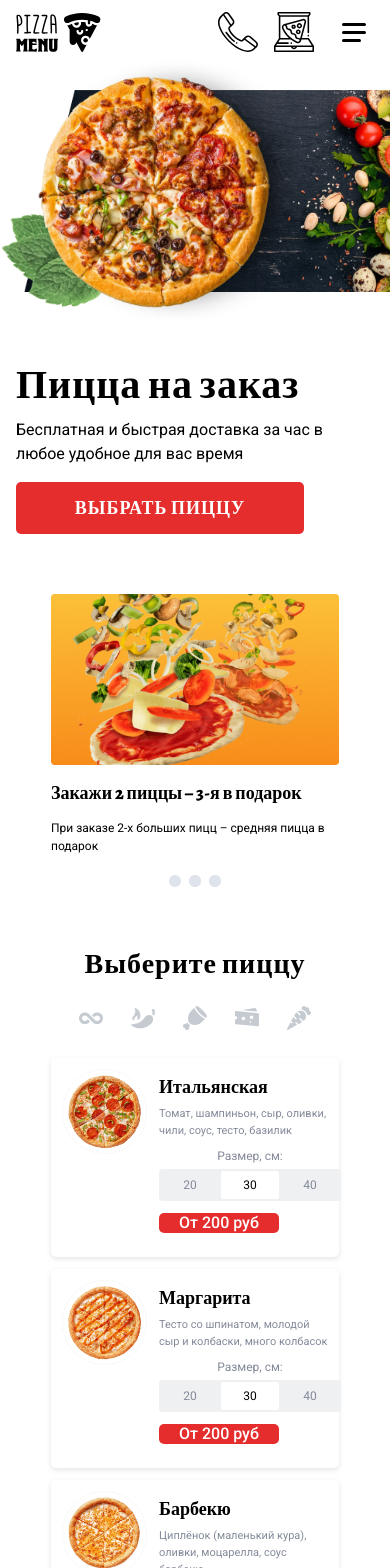
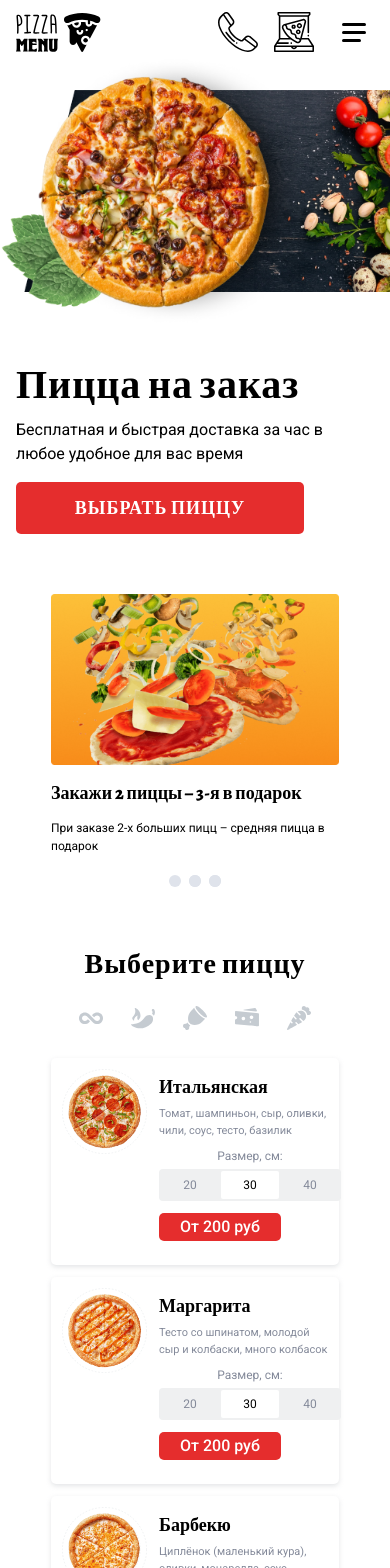
Before and after one commit to adobryakovreon/web_practik_test, a React (Create React App) app: page / in a window 390 px wide. Shown: the top 1568 px of the page. Built offline with nearby package versions, Linux system fonts and the light colour scheme.

Commit message:
button size fix

```diff
--- a/src/shared/UI/button/button.module.scss
+++ b/src/shared/UI/button/button.module.scss
@@ -28,8 +28,9 @@
 @media (max-width: 480px) {
   .button {
     @include font-roboto();
-    width: 120px;
+    width: max-content;
     height: max-content;
+    padding: 4px 21px;
     line-height: 20px;
     font-weight: 500;
     &.button_main {
```
